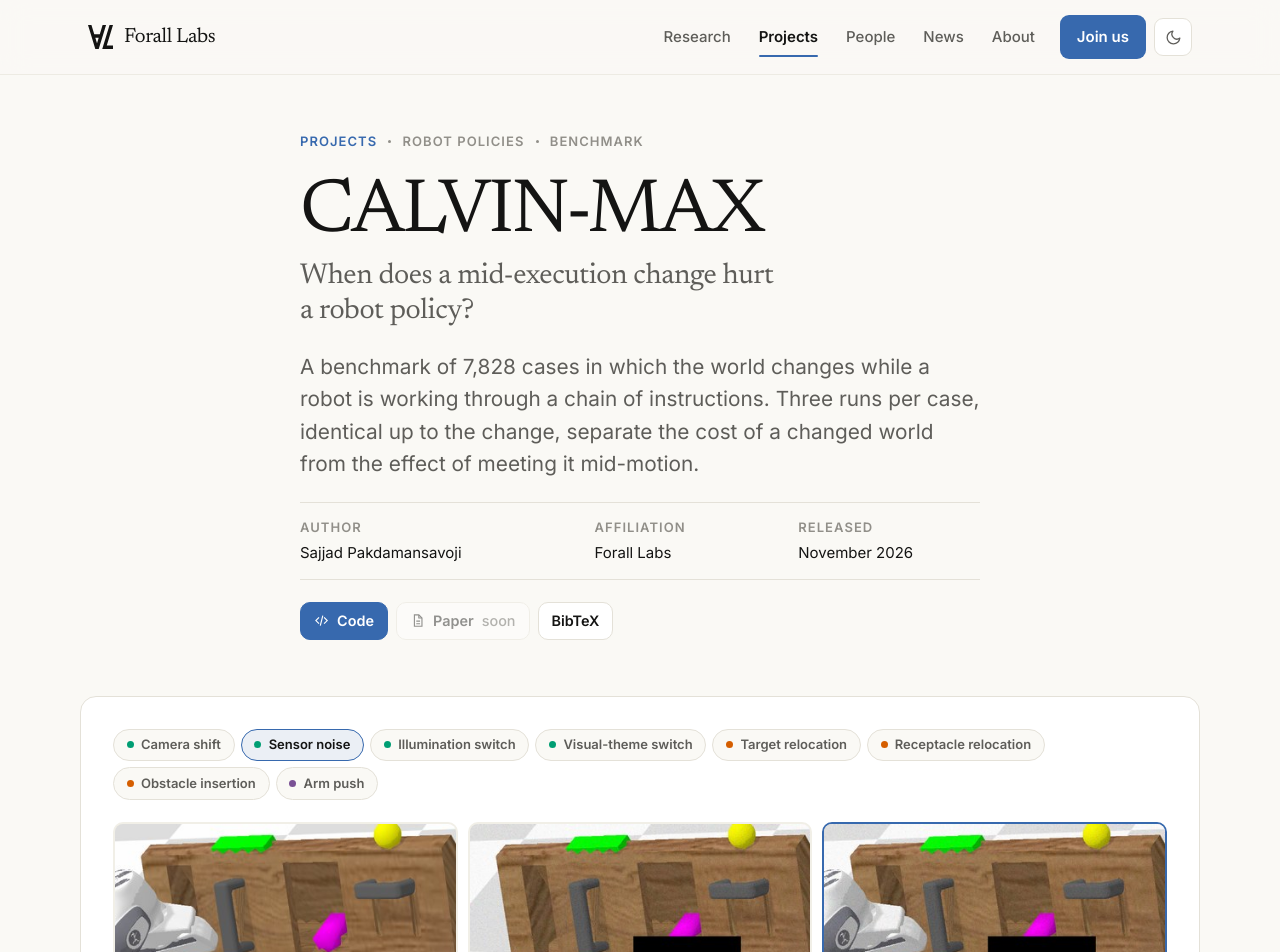
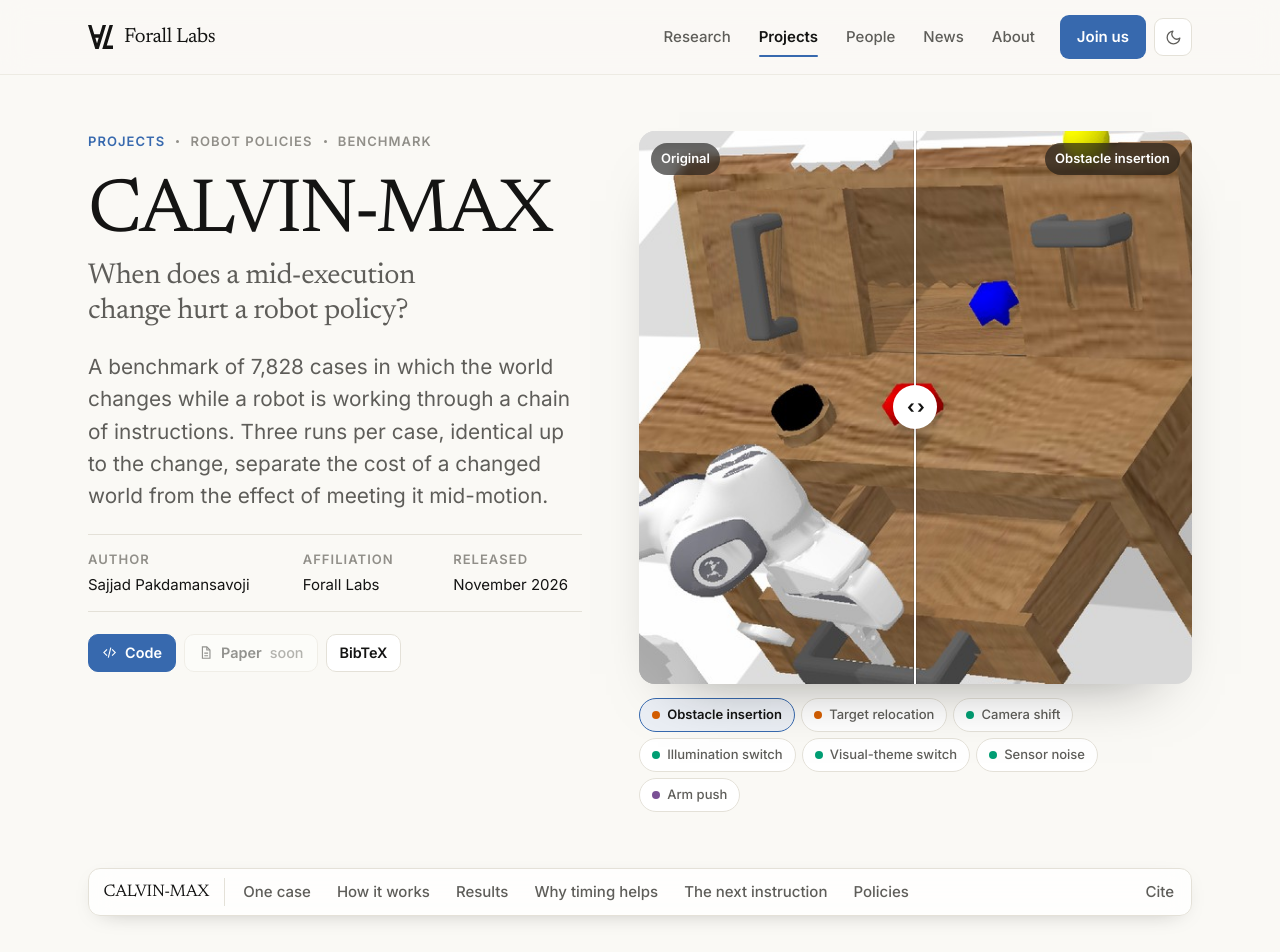
Before and after one commit to forall-labs/CALVIN-MAX, a plain HTML site: page website/index.html in a window 1280 px wide. Shown: the top 952 px of the page. Drawn offline with Linux system fonts and the light colour scheme.

Commit message:
Project page: before-and-after hero for the changes
The hero compares the scene before and after one of seven changes, coloured
by channel. Adds the shared Forall Labs page layer (sticky section bar,
figure zoom, hover states).

Co-Authored-By: Claude Opus 5.5 <noreply@anthropic.com>

```diff
--- a/website/index.html
+++ b/website/index.html
@@ -391,7 +391,14 @@ table.compare-t td.p { color: var(--c-phys); font-family: var(--sans); }
 .pair .fig h3.sub { margin-bottom: var(--s-2); }
 .pair-text { font-family: var(--serif); font-size: var(--t-prose); line-height: 1.55; margin-bottom: var(--s-3); }
 .article > .pair { margin-top: var(--s-5); }
+
+/* --- Hero slider: the scene before and after one change --- */
+.hero-visual .cmp { aspect-ratio: 1; max-width: 560px; margin-left: auto; box-shadow: 0 30px 60px -40px color-mix(in srgb, var(--text) 50%, transparent); }
+.hero-visual .pick { max-width: 560px; margin-left: auto; }
+.pick button.perc { --c: var(--c-perc); } .pick button.phys { --c: var(--c-phys); } .pick button.emb { --c: var(--c-emb); }
+@media (max-width: 1079.98px) { .hero-visual .cmp, .hero-visual .pick { margin-left: 0; } }
 </style>
+<link rel="stylesheet" href="static/fl-page.css">
 </head>
 <body>
 <!-- The ∀L mark of Forall Labs (from forall-labs.github.io/site/base.html). -->
@@ -438,7 +445,7 @@ table.compare-t td.p { color: var(--c-phys); font-family: var(--sans); }
 
 <main id="main">
 <article class="article">
-  <header class="article-head">
+  <header class="article-head hero" data-enter>
     <p class="kicker"><a href="https://forall-labs.github.io/projects/">Projects</a><span class="dot" aria-hidden="true"></span><span>Robot policies</span><span class="dot" aria-hidden="true"></span><span>Benchmark</span></p>
     <div class="title-block">
       <h1>CALVIN-MAX</h1>
@@ -460,7 +467,30 @@ table.compare-t td.p { color: var(--c-phys); font-family: var(--sans); }
         Paper <em>soon</em></a>
       <a class="btn" href="#citation">BibTeX</a>
     </div>
+    <figure class="hero-visual" aria-label="The CALVIN scene before and after one change">
+      <div class="cmp" id="hero-cmp" data-sweep>
+        <img class="cmp-a" src="static/gallery/obstacle_insertion.jpg" alt="The scene after an obstacle is inserted" width="600" height="600">
+        <img class="cmp-b" src="static/gallery/original.jpg" alt="The original scene" width="600" height="600">
+        <span class="cmp-label l">Original</span><span class="cmp-label r">Obstacle insertion</span>
+        <input type="range" min="0" max="100" value="50" step="0.5" aria-label="Drag to compare the original scene with the changed one">
+        <span class="cmp-handle" aria-hidden="true"><span></span></span>
+      </div>
+      <div class="pick" role="group" aria-label="Choose a change" id="hero-pick"></div>
+    </figure>
   </header>
+
+  <nav class="toc" aria-label="On this page">
+    <div class="toc-inner">
+      <span class="toc-name">CALVIN-MAX</span>
+      <a href="#arms">One case</a>
+      <a href="#method">How it works</a>
+      <a href="#results">Results</a>
+      <a href="#mechanism">Why timing helps</a>
+      <a href="#chain">The next instruction</a>
+      <a href="#policies">Policies</a>
+      <a class="toc-cite" href="#citation">Cite</a>
+    </div>
+  </nav>
 
   <figure class="wide fig" id="arms" aria-labelledby="arms-cap">
     <div class="viewer">
@@ -681,6 +711,7 @@ table.compare-t td.p { color: var(--c-phys); font-family: var(--sans); }
   </div>
 </footer>
 
+<script src="static/fl-page.js"></script>
 <script>
 (() => {
   const $ = (s) => document.querySelector(s);
@@ -816,6 +847,26 @@ table.compare-t td.p { color: var(--c-phys); font-family: var(--sans); }
   }
   renderEx();
 
+  // ---------- hero: the scene before and after a change ----------
+  const HERO = [
+    ["obstacle_insertion", "Obstacle insertion", "phys", "original"], ["target_relocation", "Target relocation", "phys", "original"],
+    ["camera_shift", "Camera shift", "perc", "original"], ["illumination_switch", "Illumination switch", "perc", "original"],
+    ["visual_theme_switch", "Visual-theme switch", "perc", "original"], ["sensor_noise_onset", "Sensor noise", "perc", "original"],
+    ["emb_arm_push", "Arm push", "emb", "emb_original"],
+  ];
+  const heroCmp = $("#hero-cmp"), heroPick = $("#hero-pick");
+  HERO.forEach(([f, name, ch, before], i) => {
+    const b = document.createElement("button");
+    b.type = "button"; b.className = ch; b.innerHTML = "<i></i>"; b.append(name);
+    b.setAttribute("aria-pressed", String(i === 0));
+    b.addEventListener("click", () => {
+      flCompare(heroCmp, { a: `static/gallery/${f}.jpg`, b: `static/gallery/${before}.jpg`, aAlt: `The scene after the change: ${name.toLowerCase()}`,
+        bAlt: before === "original" ? "The original scene" : "The robot before the change", aLabel: name, bLabel: before === "original" ? "Original" : "Before" });
+      [...heroPick.children].forEach((x) => x.setAttribute("aria-pressed", String(x === b)));
+    });
+    heroPick.appendChild(b);
+  });
+
   // ---------- gallery ----------
   const GALLERY = [
     ["original", "Original scene", ""], ["camera_shift", "Camera shift", "perc"], ["sensor_noise_onset", "Sensor noise", "perc"],
--- /dev/null
+++ b/website/static/fl-page.css
@@ -0,0 +1,101 @@
+/* Forall Labs project pages: the shared interactive layer.
+   The same file ships in every project repository (OpenCaP, AutoPolish, CALVIN-MAX);
+   edit it in one and copy it to the others. It builds on the tokens each page
+   defines in its own <style> (--bg, --accent, --line, --radius ...).
+
+   Parts: a hero with a live visual beside the title, the sticky section bar,
+   the compare slider, figure zoom, and the hover and press layer. */
+
+:root {
+  --ease-out: cubic-bezier(.2, .7, .2, 1); --header-h: 75px;
+  --wide-col: 1104px; /* the header's content width (1200 - 2 x 48), so figures share its left and right edges */
+}
+
+/* ---------- Hero: the title on the left, the project's own material on the right ---------- */
+.article > .article-head.hero { max-width: var(--wide-col); }
+.hero .hero-visual { margin: 0; min-width: 0; }
+@media (min-width: 1080px) {
+  .hero { grid-template-columns: minmax(0, 1fr) minmax(0, 1.12fr); column-gap: clamp(2.5rem, 4.5vw, 4.75rem); align-items: start; }
+  .hero > * { grid-column: 1; }
+  /* five text rows, then one row that takes whatever height the visual adds, so the text keeps its spacing */
+  .hero { grid-template-rows: repeat(5, auto) 1fr; }
+  .hero > .hero-visual { grid-column: 2; grid-row: 1 / -1; align-self: start; }
+  .hero .dek { max-width: 24ch; }
+}
+@media (max-width: 1079.98px) {
+  .hero > .kicker { order: 0; } .hero > .title-block { order: 1; } .hero > .hero-visual { order: 2; }
+  .hero > .standfirst { order: 3; } .hero > .byline { order: 4; } .hero > .actions { order: 5; }
+}
+
+/* one entrance, on load only */
+@media (prefers-reduced-motion: no-preference) {
+  [data-enter] > * { animation: fl-rise .8s var(--ease-out) both; animation-delay: calc(var(--i, 0) * 70ms + 40ms); }
+  [data-enter] > .hero-visual { animation: fl-reveal 1.1s var(--ease-out) both; animation-delay: 160ms; }
+}
+[data-enter] > :nth-child(2) { --i: 1; } [data-enter] > :nth-child(3) { --i: 2; } [data-enter] > :nth-child(4) { --i: 3; }
+[data-enter] > :nth-child(5) { --i: 4; } [data-enter] > :nth-child(6) { --i: 5; } [data-enter] > :nth-child(7) { --i: 6; }
+@keyframes fl-rise { from { opacity: 0; transform: translateY(14px); } }
+@keyframes fl-reveal { from { opacity: 0; transform: translateY(20px) scale(.985); } }
+
+/* ---------- Section bar ---------- */
+.article > .toc { max-width: var(--wide-col); position: sticky; top: calc(var(--header-h) + 10px); z-index: 40; margin-top: var(--s-5); }
+.toc-inner {
+  display: flex; align-items: center; gap: 2px; overflow-x: auto; scrollbar-width: none; padding: 5px;
+  background: color-mix(in srgb, var(--bg-raised) 82%, transparent);
+  backdrop-filter: saturate(1.4) blur(14px); -webkit-backdrop-filter: saturate(1.4) blur(14px);
+  border: 1px solid var(--line); border-radius: 12px;
+  box-shadow: 0 6px 24px -14px color-mix(in srgb, var(--text) 40%, transparent);
+}
+.toc-inner::-webkit-scrollbar { display: none; }
+.toc-name { font-family: var(--serif); font-size: 1.05rem; letter-spacing: -0.015em; padding: 0 .9rem 0 .6rem; margin-right: .3rem; border-right: 1px solid var(--line); white-space: nowrap; }
+.toc a { flex: none; display: inline-flex; align-items: center; min-height: 36px; padding: 0 12px; border-radius: 8px; font-size: var(--t-small); font-weight: 500; color: var(--text-soft); text-decoration: none; white-space: nowrap; transition: color .15s, background-color .15s; }
+.toc a:hover { background: var(--bg-sunk); color: var(--text); }
+.toc a[aria-current="true"] { background: var(--accent-wash); color: var(--accent-deep); font-weight: 600; }
+.toc .toc-cite { margin-left: auto; }
+@media (max-width: 640px) { .toc-name { display: none; } }
+.article [id], .appendix[id] { scroll-margin-top: calc(var(--header-h) + 76px); }
+
+/* ---------- Compare slider: two images, one handle ---------- */
+.cmp { position: relative; overflow: hidden; border-radius: var(--radius); background: var(--bg-sunk); isolation: isolate; touch-action: pan-y; --pos: 50%; }
+.cmp img { position: absolute; inset: 0; width: 100%; height: 100%; object-fit: cover; user-select: none; -webkit-user-drag: none; }
+.cmp .cmp-b { clip-path: inset(0 calc(100% - var(--pos)) 0 0); }
+.cmp-label { position: absolute; top: 12px; z-index: 2; padding: 5px 10px; border-radius: 999px; font-size: var(--t-micro); font-weight: 600; color: #fff; background: rgba(20, 20, 19, .62); backdrop-filter: blur(6px); -webkit-backdrop-filter: blur(6px); pointer-events: none; transition: opacity .2s; }
+.cmp-label.l { left: 12px; } .cmp-label.r { right: 12px; }
+.cmp input[type="range"] { position: absolute; inset: 0; z-index: 3; width: 100%; height: 100%; margin: 0; opacity: 0; cursor: ew-resize; -webkit-appearance: none; appearance: none; }
+.cmp-handle { position: absolute; top: 0; bottom: 0; left: var(--pos); z-index: 2; width: 0; pointer-events: none; }
+.cmp-handle::before { content: ""; position: absolute; top: 0; bottom: 0; left: -1px; width: 2px; background: #fff; box-shadow: 0 0 0 1px rgba(0, 0, 0, .12); }
+.cmp-handle span { position: absolute; top: 50%; left: 0; width: 44px; height: 44px; transform: translate(-50%, -50%); border-radius: 50%; background: #fff; box-shadow: 0 4px 18px rgba(0, 0, 0, .25); display: grid; place-items: center; transition: transform .18s var(--ease-out); }
+.cmp-handle span::before { content: "\2039\00a0\203A"; font: 700 18px/1 var(--sans); color: #141413; letter-spacing: -1px; }
+.cmp:hover .cmp-handle span { transform: translate(-50%, -50%) scale(1.06); }
+.cmp input:focus-visible ~ .cmp-handle span { outline: 2px solid var(--accent); outline-offset: 3px; }
+.cmp.dragging .cmp-label { opacity: .35; }
+
+/* chips that pick what a hero or figure shows */
+.pick { display: flex; flex-wrap: wrap; gap: 6px; margin-top: var(--s-2); }
+.pick button { appearance: none; display: inline-flex; align-items: center; gap: .45rem; min-height: 34px; padding: 0 12px; border: 1px solid var(--line); border-radius: 999px; background: var(--bg-raised); color: var(--text-soft); font: 500 var(--t-micro)/1 var(--sans); cursor: pointer; transition: border-color .15s, color .15s, background-color .15s, transform .18s var(--ease-out); }
+.pick button:hover { border-color: var(--text-faint); color: var(--text); transform: translateY(-1px); }
+.pick button:active { transform: scale(.97); }
+.pick button[aria-pressed="true"] { border-color: var(--accent); background: var(--accent-wash); color: var(--text); font-weight: 600; }
+.pick button i { width: 8px; height: 8px; border-radius: 50%; background: var(--c, var(--accent)); flex: none; }
+
+/* ---------- Hover and press ---------- */
+.btn { transition: transform .18s var(--ease-out), background-color .15s, border-color .15s, color .15s, box-shadow .18s; }
+.btn:hover { transform: translateY(-1px); box-shadow: 0 6px 16px -10px color-mix(in srgb, var(--text) 55%, transparent); }
+.btn:active { transform: translateY(0) scale(.98); box-shadow: none; }
+.btn[aria-disabled="true"]:hover { transform: none; box-shadow: none; }
+.thumb img, .g-img img, .cell .img img { transition: transform .5s var(--ease-out); }
+.thumb:hover img, .g-cell:hover .g-img img, .cell:hover .img img { transform: scale(1.03); }
+
+/* ---------- Figure zoom ---------- */
+.plate img[data-zoom] { cursor: zoom-in; }
+.zoom-dlg { padding: 0; border: 0; background: transparent; max-width: min(96vw, 1700px); max-height: 94vh; overflow: visible; }
+.zoom-dlg::backdrop { background: rgba(20, 20, 19, .72); backdrop-filter: blur(4px); -webkit-backdrop-filter: blur(4px); }
+.zoom-dlg img { display: block; max-width: min(96vw, 1700px); max-height: 88vh; width: auto; height: auto; border-radius: var(--radius-sm); background: #fff; padding: clamp(.5rem, 1.5vw, 1.25rem); }
+.zoom-dlg form { position: absolute; top: -14px; right: -14px; }
+.zoom-dlg .btn { border-radius: 999px; width: 44px; height: 44px; padding: 0; justify-content: center; font-size: 1.2rem; }
+@media (prefers-reduced-motion: no-preference) { .zoom-dlg[open] { animation: fl-rise .35s var(--ease-out); } }
+
+@media (prefers-reduced-motion: reduce) {
+  .btn:hover, .pick button:hover { transform: none; }
+  .thumb:hover img, .g-cell:hover .g-img img, .cell:hover .img img { transform: none; }
+}
--- /dev/null
+++ b/website/static/fl-page.js
@@ -0,0 +1,84 @@
+// Forall Labs project pages: the shared interactive layer (pairs with fl-page.css).
+// The same file ships in every project repository; edit it in one and copy it to the others.
+(() => {
+  const reduced = window.matchMedia("(prefers-reduced-motion: reduce)").matches;
+
+  // ---------- compare sliders ----------
+  // <div class="cmp" data-sweep> <img class="cmp-a"> <img class="cmp-b"> labels <input type=range> <span class="cmp-handle"><span></span></span> </div>
+  // cmp-b (left of the handle) is drawn over cmp-a.
+  function initCompare(el) {
+    const input = el.querySelector("input[type=range]");
+    const set = (v) => { el.style.setProperty("--pos", v + "%"); input.value = v; };
+    let touched = false;
+    input.addEventListener("input", () => { touched = true; set(+input.value); });
+    el.addEventListener("pointerdown", () => { touched = true; el.classList.add("dragging"); });
+    ["pointerup", "pointercancel", "pointerleave"].forEach((ev) => el.addEventListener(ev, () => el.classList.remove("dragging")));
+    set(+input.value || 50);
+    // one hint sweep when the slider first comes into view, so it reads as draggable
+    if (el.hasAttribute("data-sweep") && !reduced && "IntersectionObserver" in window) {
+      const io = new IntersectionObserver((entries) => {
+        if (!entries[0].isIntersecting) return;
+        io.disconnect();
+        const keys = [[0, 50], [650, 74], [1400, 30], [2100, 50]];
+        const t0 = performance.now() + 700;
+        const ease = (x) => x < .5 ? 2 * x * x : 1 - Math.pow(-2 * x + 2, 2) / 2;
+        const frame = (now) => {
+          if (touched) return;
+          const t = now - t0;
+          if (t < 0) return requestAnimationFrame(frame);
+          let i = keys.findIndex((k) => k[0] > t);
+          if (i === -1) return set(50);
+          const [ta, va] = keys[i - 1], [tb, vb] = keys[i];
+          set(va + (vb - va) * ease((t - ta) / (tb - ta)));
+          requestAnimationFrame(frame);
+        };
+        requestAnimationFrame(frame);
+      }, { threshold: .5 });
+      io.observe(el);
+    }
+  }
+  document.querySelectorAll(".cmp").forEach(initCompare);
+  // swap both pictures of a slider: flCompare(el, {a, b, aAlt, bAlt, aLabel, bLabel})
+  window.flCompare = (el, o) => {
+    const a = el.querySelector(".cmp-a"), b = el.querySelector(".cmp-b");
+    if (o.a) { a.src = o.a; a.alt = o.aAlt || ""; }
+    if (o.b) { b.src = o.b; b.alt = o.bAlt || ""; }
+    if (o.aLabel != null) el.querySelector(".cmp-label.r").textContent = o.aLabel;
+    if (o.bLabel != null) el.querySelector(".cmp-label.l").textContent = o.bLabel;
+  };
+
+  // ---------- section bar: mark the section in view ----------
+  const links = [...document.querySelectorAll(".toc a[href^='#']")];
+  const targets = links.map((a) => document.getElementById(a.getAttribute("href").slice(1))).filter(Boolean);
+  if (targets.length) {
+    const mark = () => {
+      const line = parseFloat(getComputedStyle(document.documentElement).getPropertyValue("--header-h")) + 140;
+      let cur = null;
+      targets.forEach((t) => { if (t.getBoundingClientRect().top <= line) cur = t; });
+      links.forEach((a) => a.setAttribute("aria-current", String(cur && a.getAttribute("href") === "#" + cur.id)));
+    };
+    let raf = 0;
+    window.addEventListener("scroll", () => { cancelAnimationFrame(raf); raf = requestAnimationFrame(mark); }, { passive: true });
+    mark();
+  }
+
+  // ---------- figure zoom: click a static figure to see it full size ----------
+  const imgs = document.querySelectorAll(".plate img");
+  if (imgs.length && "HTMLDialogElement" in window) {
+    const dlg = document.createElement("dialog");
+    dlg.className = "zoom-dlg";
+    dlg.innerHTML = `<img alt=""><form method="dialog"><button class="btn" aria-label="Close the enlarged figure">&times;</button></form>`;
+    document.body.appendChild(dlg);
+    const big = dlg.querySelector("img");
+    dlg.addEventListener("click", (e) => { if (e.target === dlg) dlg.close(); });
+    imgs.forEach((img) => {
+      img.setAttribute("data-zoom", "");
+      img.setAttribute("tabindex", "0");
+      img.setAttribute("role", "button");
+      img.setAttribute("aria-label", "Enlarge: " + (img.alt || "figure"));
+      const open = () => { big.src = img.currentSrc || img.src; big.alt = img.alt; dlg.showModal(); };
+      img.addEventListener("click", open);
+      img.addEventListener("keydown", (e) => { if (e.key === "Enter" || e.key === " ") { e.preventDefault(); open(); } });
+    });
+  }
+})();
```
Also changed, not shown: 1 other file.
